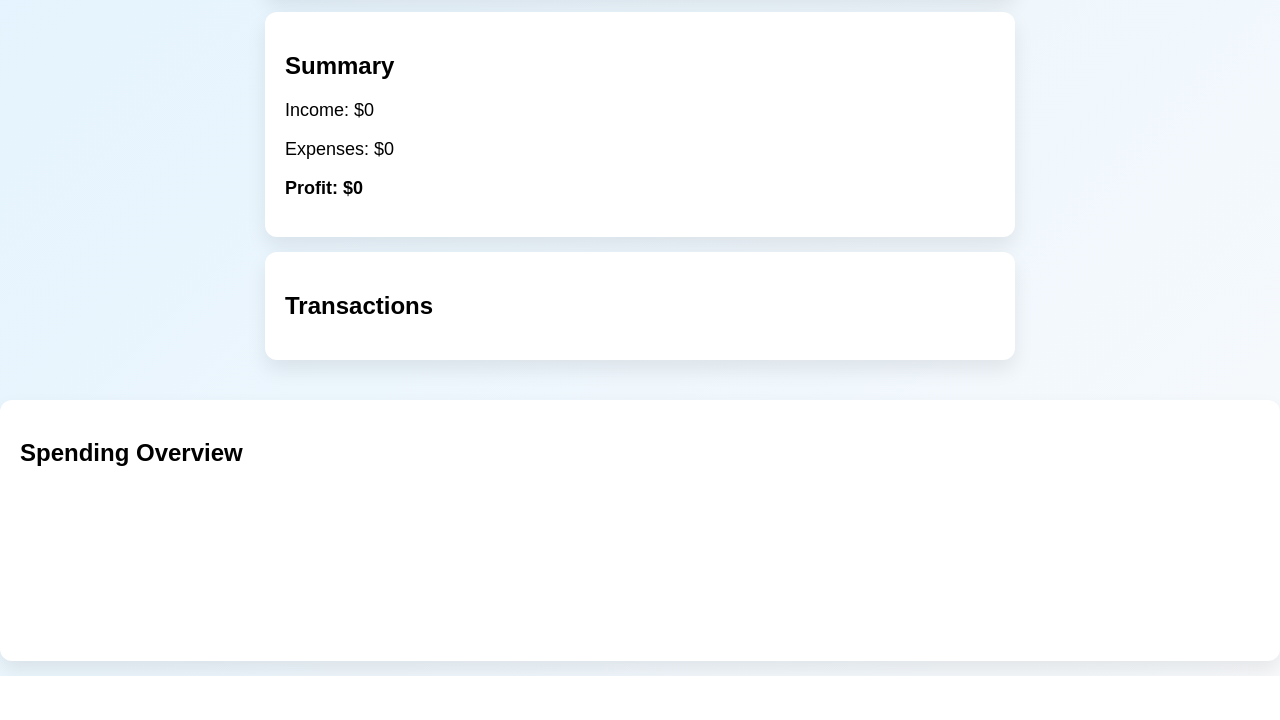
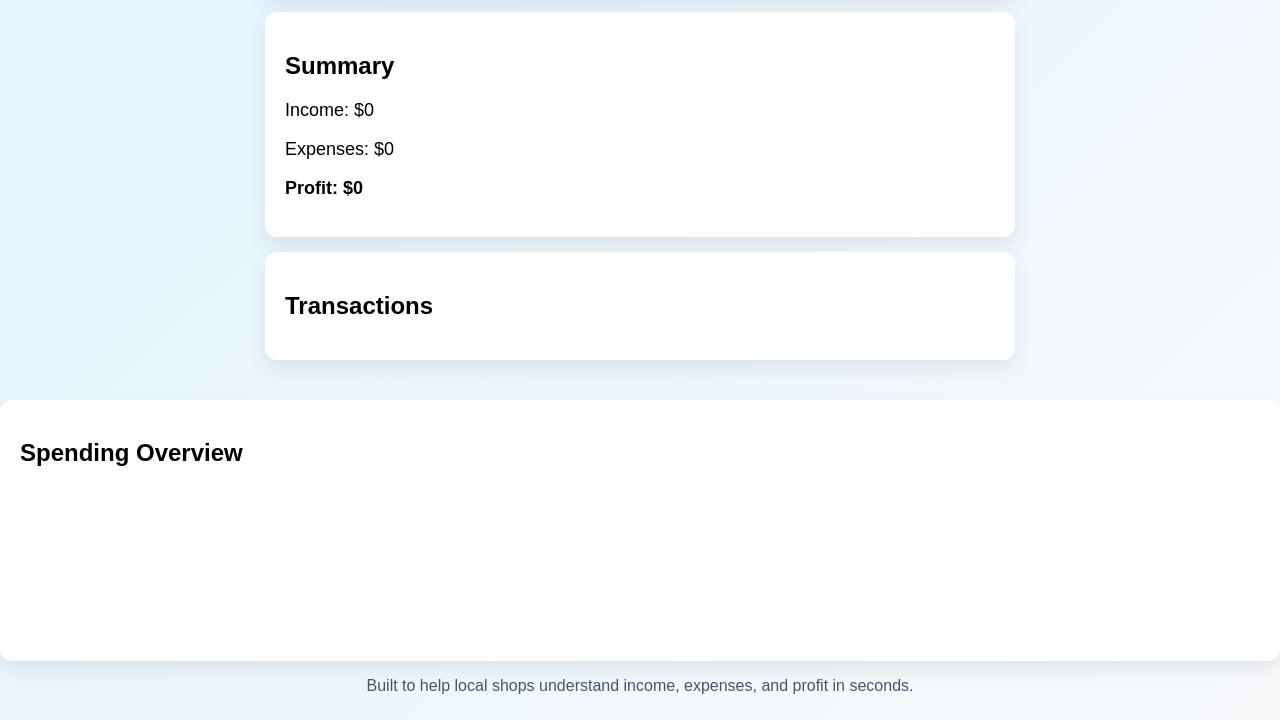
Before and after one commit to 18347-tech/Profitly, a plain HTML site: page index.html in a window 1280 px wide. Shown: the part 472-1192 px from the top of the page. Before the commit the page ends 1148 px from the top, so only its background shows below. Drawn offline with nearby package versions, Linux system fonts and the light colour scheme.

Commit message:
index.html

```diff
--- a/index.html
+++ b/index.html
@@ -46,3 +46,4 @@
     <h2>Spending Overview</h2>
     <canvas id="chart"></canvas>
 </div>
+<p class="subtitle">Built to help local shops understand income, expenses, and profit in seconds.</p>
```
